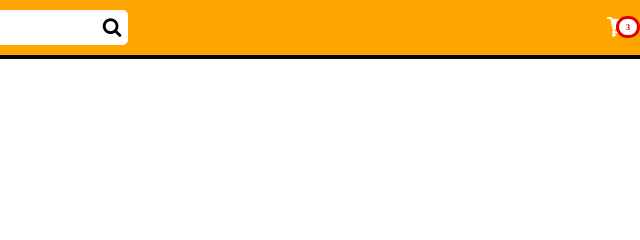
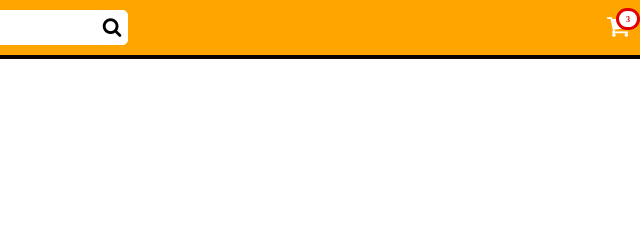
Before and after one commit to jonaalvarez/plataforma-de-cursos-online, a plain HTML site: page index.html in a window 1280 px wide. Shown: the top 240 px of the page, 640-1280 px from the left. Drawn offline with Linux system fonts and the light colour scheme.

Commit message:
fix badge

```diff
--- a/css/estilos.css
+++ b/css/estilos.css
@@ -68,7 +68,7 @@
 .badge:after {
     position: absolute;
     right: 0%;
-    top: 2%;
+    top: 1%;
     content: attr(data-count);
     font-size: 33%;
     padding: .6em;
```
